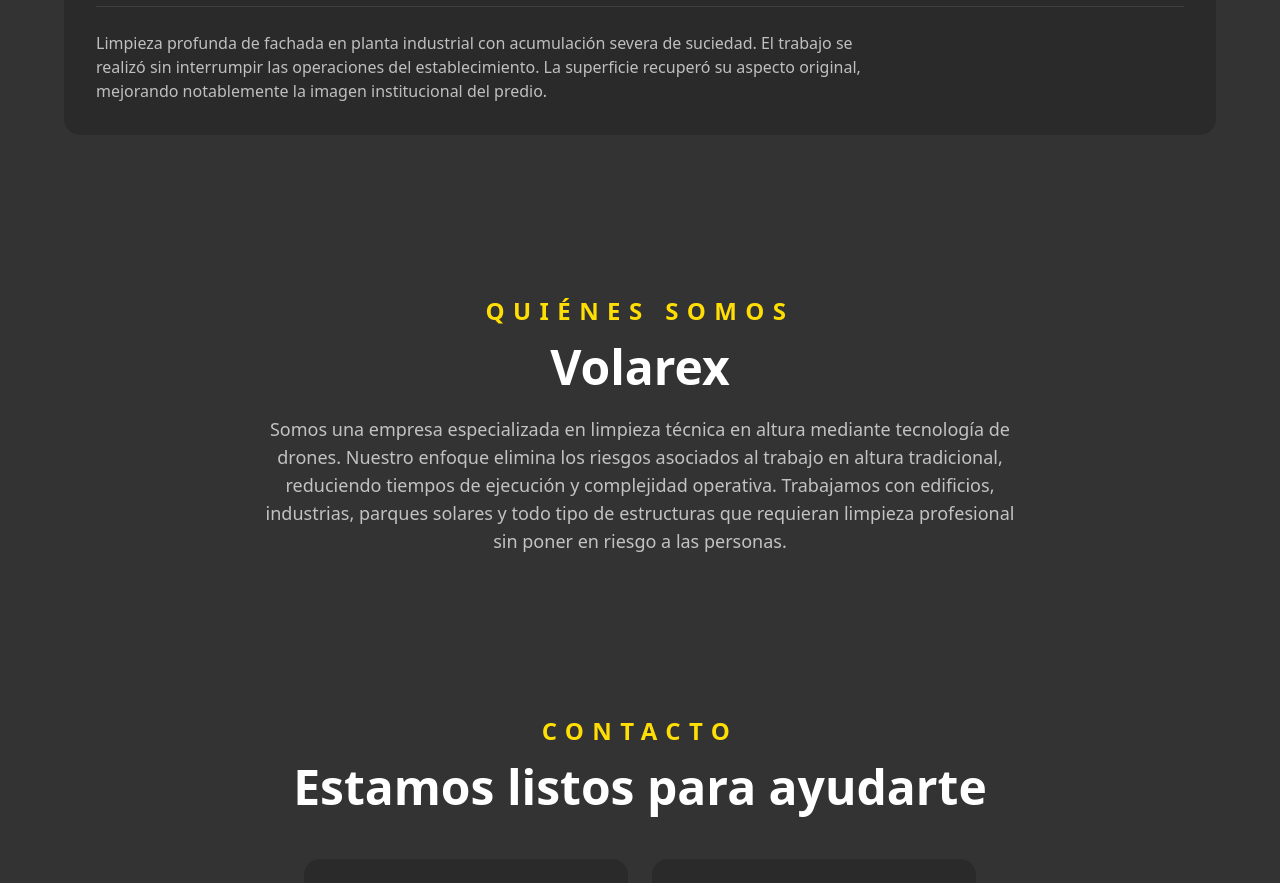
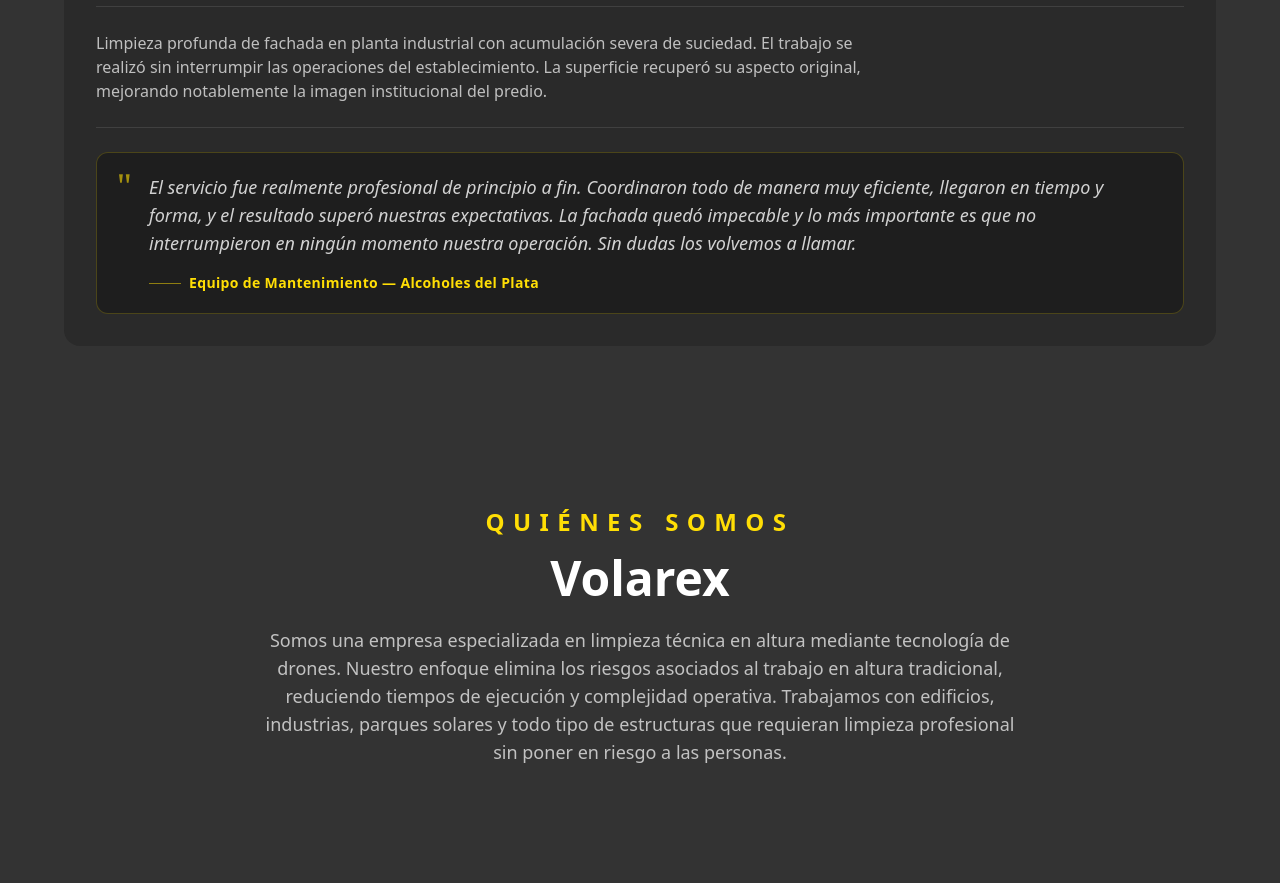
Before and after one commit to volarex-arg/volarex-web, a Next.js app: page / in a window 1280 px wide. Shown: the part 2560-3443 px from the top of the page. Built offline with nearby package versions, Linux system fonts and the light colour scheme.

Commit message:
comentario alcoholes 1

```diff
--- a/app/page.tsx
+++ b/app/page.tsx
@@ -269,6 +269,19 @@ export default function HomePage() {
                 Limpieza profunda de fachada en planta industrial con acumulación severa de suciedad. El trabajo se realizó sin interrumpir las operaciones del establecimiento. La superficie recuperó su aspecto original, mejorando notablemente la imagen institucional del predio.
               </p>
             </div>
+
+            <div className="mt-6 border-t border-white/10 pt-6">
+              <div className="bg-[#1e1e1e] rounded-xl p-5 border border-[#FFDE05]/20 relative">
+                <span className="text-[#FFDE05] text-4xl font-serif leading-none absolute top-4 left-5 opacity-60">"</span>
+                <p className="text-white/80 italic text-base md:text-lg pl-8 pr-2">
+                  El servicio fue realmente profesional de principio a fin. Coordinaron todo de manera muy eficiente, llegaron en tiempo y forma, y el resultado superó nuestras expectativas. La fachada quedó impecable y lo más importante es que no interrumpieron en ningún momento nuestra operación. Sin dudas los volvemos a llamar.
+                </p>
+                <div className="mt-4 pl-8 flex items-center gap-2">
+                  <div className="w-8 h-px bg-[#FFDE05]/50"></div>
+                  <p className="text-[#FFDE05] text-sm font-semibold tracking-wide">Equipo de Mantenimiento — Alcoholes del Plata</p>
+                </div>
+              </div>
+            </div>
           </div>
         </div>
       </section>
```
